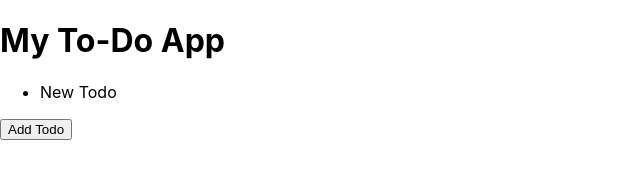
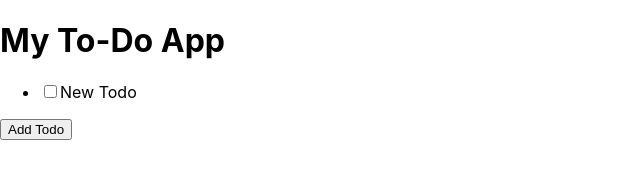
Before and after one commit to chan9511/TS_practice, a React (Create React App) app: page / in a window 1280 px wide. Both pictures are taken after a click on the button "Add Todo". Shown: the top 172 px of the page, without its empty margins (0-640 px from the left). Built offline with nearby package versions, Linux system fonts and the light colour scheme.

Commit message:
투두리스 체크박스 추가

```diff
--- a/src/components/TodoApp.tsx
+++ b/src/components/TodoApp.tsx
@@ -1,9 +1,11 @@
+// src/components/TodoApp.tsx
+
 import React, { useState } from 'react';
 
 interface Todo {
   id: number;
   text: string;
-  completed: boolean;
+  completed: boolean; // 새로 추가된 필드
 }
 
 const TodoApp: React.FC = () => {
@@ -13,11 +15,26 @@ const TodoApp: React.FC = () => {
     setTodos([...todos, { id: todos.length + 1, text, completed: false }]);
   };
 
+  const toggleTodo = (id: number) => {
+    setTodos(prevTodos =>
+      prevTodos.map(todo =>
+        todo.id === id ? { ...todo, completed: !todo.completed } : todo
+      )
+    );
+  };
+
   return (
     <div>
       <ul>
         {todos.map(todo => (
-          <li key={todo.id}>{todo.text}</li>
+          <li key={todo.id}>
+            <input
+              type="checkbox"
+              checked={todo.completed}
+              onChange={() => toggleTodo(todo.id)}
+            />
+            {todo.text}
+          </li>
         ))}
       </ul>
       <button onClick={() => addTodo('New Todo')}>Add Todo</button>
```
